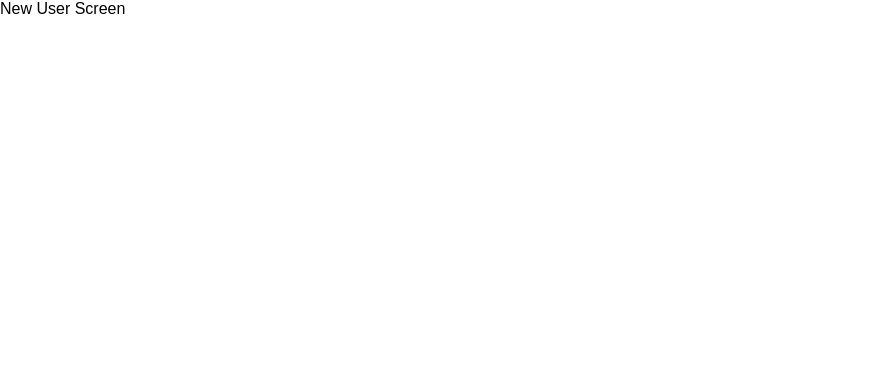
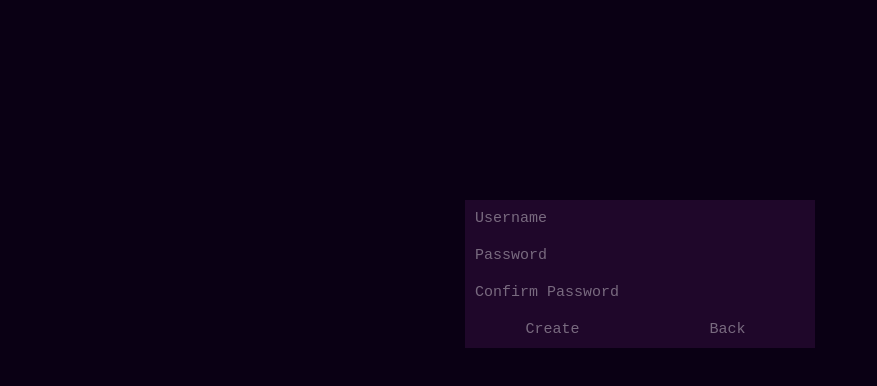
Before and after one commit to chatham-abate/NodeChat, a React (Create React App) app in the folder client/: page /newUser in a window 1280 px wide. Shown: the top 386 px of the page, without its empty margins (0-877 px from the left). Built offline with nearby package versions, Linux system fonts and the light colour scheme.

Commit message:
Form Inputs and New User Screen

```diff
--- a/client/src/App.js
+++ b/client/src/App.js
@@ -4,6 +4,8 @@ import { Switch, Route } from 'react-router-dom';
 import LoginDisplay from './components/LoginDisplay';
 import NewUserDisplay from './components/NewUserDisplay';
 
+import './componentStyles/genericStyles.css';
+import './componentStyles/inputStyles.css';
 
 class App extends Component {
   render() {
--- a/client/src/components/componentStyles/genericStyles.css
+++ b/client/src/componentStyles/genericStyles.css
@@ -9,8 +9,12 @@
   color: rgb(200,200,200);
 }
 
+a {
+  text-decoration: none;
+}
+
 .form {
-  background-color: rgba(255, 0, 255, .1);
+  background-color: rgb(31,7,42);
   width: 350px;
 
   transition-duration: 1s;
@@ -19,7 +23,6 @@
 .centeredText {
   text-align: center;
 }
-
 
 .centered {
   margin: auto;
--- a/client/src/components/componentStyles/inputStyles.css
+++ b/client/src/componentStyles/inputStyles.css
@@ -10,6 +10,13 @@ input:focus {
   outline: none;
 }
 
+.button {
+  text-align: center;
+  padding: 10px;
+  flex: 1;
+  cursor: default;
+}
+
 .clickable {
   transition-duration: .3s;
 }
@@ -19,12 +26,12 @@ input:focus {
   color: inherit;
 }
 
-::placeholder, .faded {
+::placeholder, .faded, .button {
   color: rgba(255, 255, 255, .4);
 }
 
 .required::placeholder {
-  color: rgb(100, 100, 200);
+  color: rgb(100, 100, 150);
 }
 
 ::selection {
--- a/client/src/components/ErrorLog.js
+++ b/client/src/components/ErrorLog.js
@@ -1,7 +1,5 @@
 import React, { Component } from 'react';
 
-import './componentStyles/genericStyles.css';
-import './componentStyles/inputStyles.css';
 
 class ErrorLog extends Component {
 
--- /dev/null
+++ b/client/src/components/FormInput.js
@@ -0,0 +1,47 @@
+import React, { Component } from 'react';
+
+import ClassModifier from "./componentModules/ClassModifier";
+
+class FormInput extends Component {
+
+  get value() {
+    return this.refs.field.value;
+  }
+
+  flagged() {
+    return (this.refs.field.className.indexOf("required") !== -1);
+  }
+
+  flag() {
+    if(this.value === "") {
+      this.refs.field.className += " required";
+      return true;
+    }
+
+    return false;
+  }
+
+  unflag() {
+    if(this.flagged())
+      ClassModifier.removeClass(this.refs.field, "required");
+  }
+
+  unflagAndClear() {
+    this.unflag();
+
+    this.refs.field.value = "";
+  }
+
+  render() {
+    return (
+      <div className = "flexDisplay">
+        <input className = "flexible clickable padded"
+          type = {this.props.type}
+          placeholder = {this.props.placeholder}
+          ref = "field" />
+      </div>
+    );
+  }
+}
+
+export default FormInput;
--- a/client/src/components/LoginDisplay.js
+++ b/client/src/components/LoginDisplay.js
@@ -1,8 +1,7 @@
 import React, { Component } from 'react';
+
 import ErrorLog from './ErrorLog';
-import ClassModifier from "./componentModules/ClassModifier";
-
-import './componentStyles/genericStyles.css';
+import FormInput from './FormInput';
 
 class LoginDisplay extends Component {
 
@@ -10,12 +9,11 @@ class LoginDisplay extends Component {
     let username = this.refs.username;
     let password = this.refs.password;
 
-    if(username.value === "" || password.value === "") {
-      username.className += username.value === "" ? " required" : "";
-      password.className += password.value === "" ? " required" : "";
+    let flaggedUsername = username.flag();
+    let flaggedPassword = password.flag();
 
+    if(flaggedUsername || flaggedPassword)
       return;
-    }
 
     fetch("/api/login", {
       method: "POST",
@@ -31,12 +29,13 @@ class LoginDisplay extends Component {
   }
 
   clearForm() {
-    ClassModifier.clearInput(this.refs.username);
-    ClassModifier.clearInput(this.refs.password);
+    this.refs.username.unflag();
+    this.refs.password.unflagAndClear();
   }
 
   handleLoginResponse(response) {
     this.clearForm();
+
     if(response.errors.length !== 0)
       this.refs.log.logErrors(response.errors);
 
@@ -44,30 +43,25 @@ class LoginDisplay extends Component {
 
   render() {
     return (
-      <div className = "mainBlock topPadded">
+      <div className = "mainBlock">
+        <br /> <br /> <br />
         <div className = "centered form" ref = "form">
-          <div className = "flexDisplay">
-            <input className = "flexible clickable padded"
-              type = "text"
-              placeholder = "Username"
-              ref = "username" />
-          </div>
-          <div className = "flexDisplay">
-            <input className = "flexible clickable padded"
-              type = "password"
-              placeholder = "Password"
-              ref = "password" />
-          </div>
+          <FormInput type = "text"
+            placeholder = "Username" ref = "username" />
+          <FormInput type = "password"
+            placeholder = "Password" ref = "password" />
           <ErrorLog ref ="log" />
           <div className = "flexDisplay">
             <span
-              className = "flexible clickable padded centeredText faded"
+              className = "clickable button"
               onClick = {this.submitForm.bind(this)}>
               Login
             </span>
-            <span className = "flexible clickable padded centeredText faded">
+            <a
+              className = "clickable button"
+              href = "/newUser">
               New User
-            </span>
+            </a>
           </div>
         </div>
       </div>
--- a/client/src/components/NewUserDisplay.js
+++ b/client/src/components/NewUserDisplay.js
@@ -1,9 +1,38 @@
 import React, { Component } from 'react';
 
+import ErrorLog from './ErrorLog';
+import FormInput from './FormInput';
+
 class NewUserDisplay extends Component {
+  submitForm() {
+
+  }
+
   render() {
     return (
-      <div> New User Screen </div>
+      <div className = "mainBlock topPadded">
+        <div className = "centered form" ref = "form">
+          <FormInput type = "text"
+            placeholder = "Username" ref = "username" />
+          <FormInput type = "password"
+            placeholder = "Password" ref = "password" />
+          <FormInput type = "password"
+            placeholder = "Confirm Password" ref = "passwordConfirm" />
+          <ErrorLog ref ="log" />
+          <div className = "flexDisplay">
+            <span
+              className = "clickable button"
+              onClick = {this.submitForm.bind(this)}>
+              Create
+            </span>
+            <a
+              className = "clickable button"
+              href = "/">
+              Back
+            </a>
+          </div>
+        </div>
+      </div>
     );
   }
 }
```
